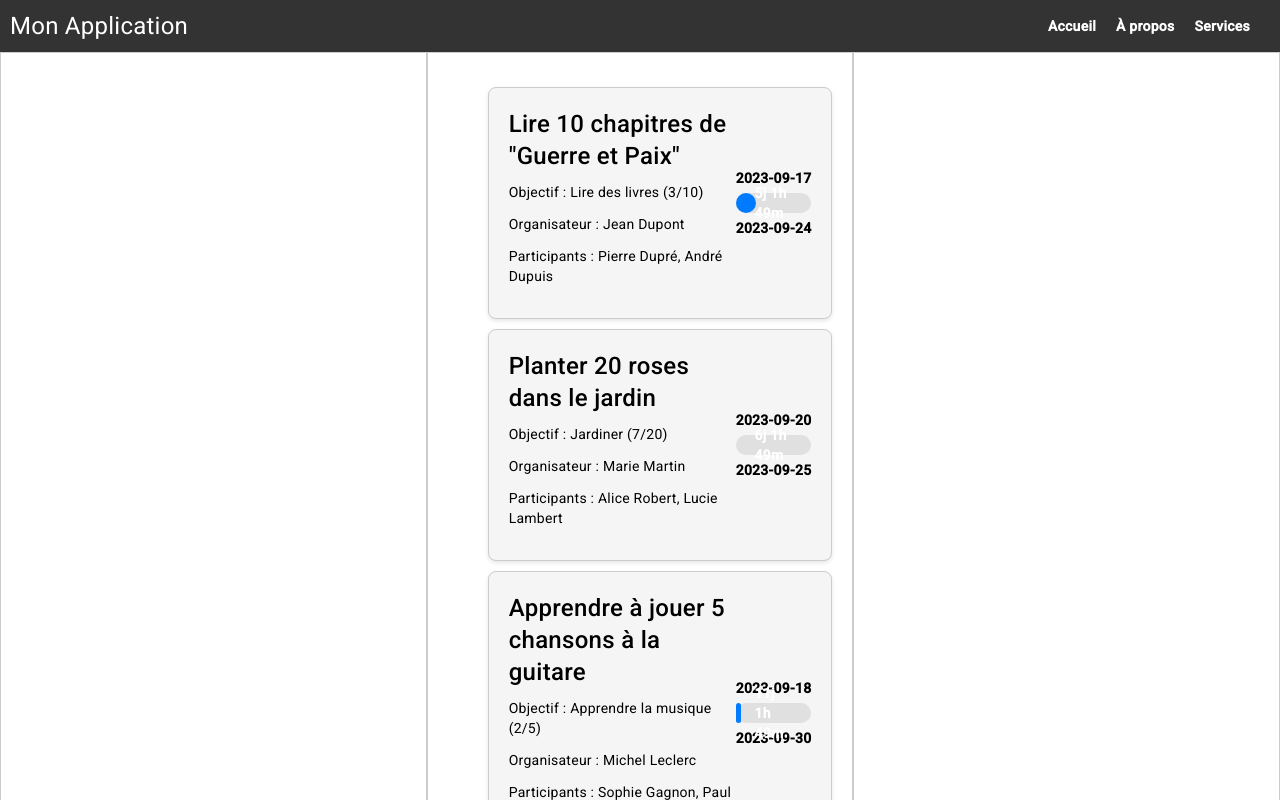
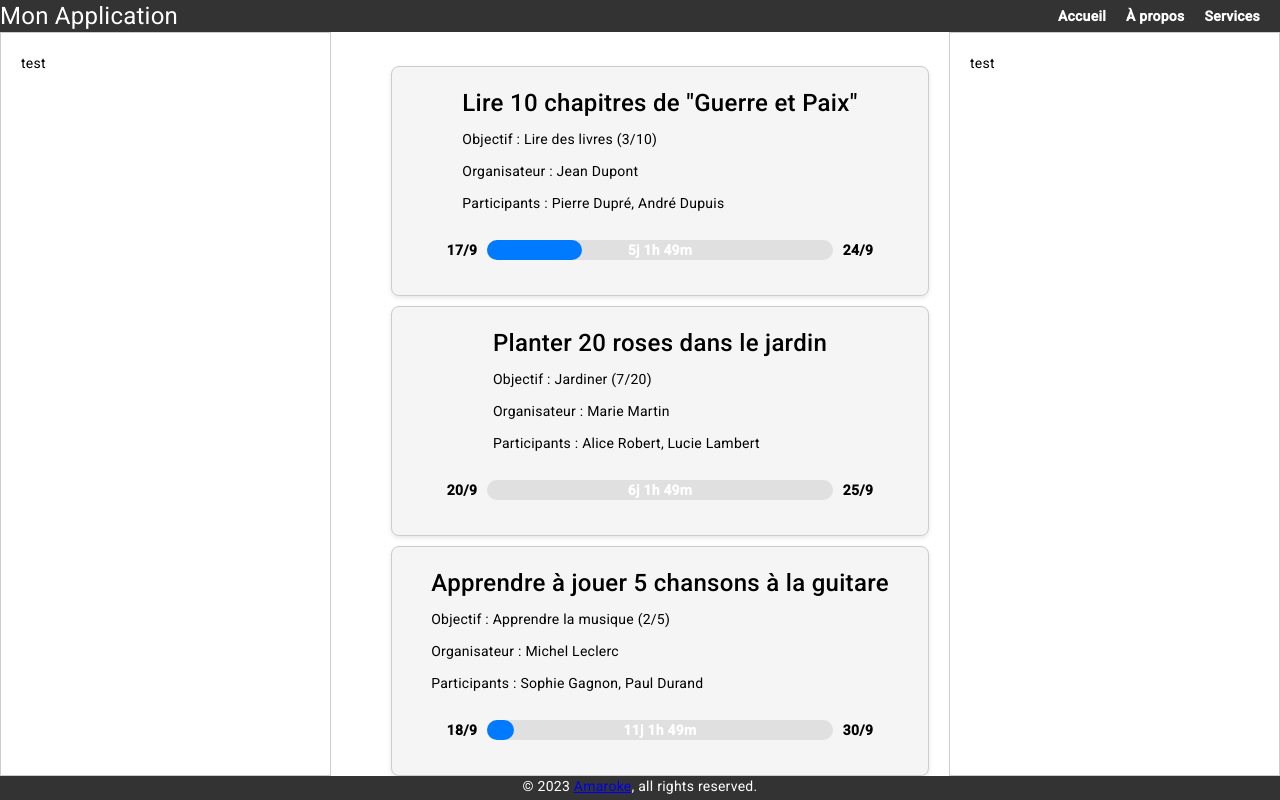
Before and after one commit to Amaroke/Achievo, an Angular app in the folder frontend/: page / in a window 1280 px wide. Shown: the top 800 px of the page. Built offline with nearby package versions, Linux system fonts and the light colour scheme.

Commit message:
fix 100vh and activity time display

```diff
--- a/frontend/src/app/activity-list/activity-list.component.html
+++ b/frontend/src/app/activity-list/activity-list.component.html
@@ -8,13 +8,13 @@
                 <p>Participants : {{ activity.participants.join(', ') }}</p>
             </div>
             <div class="activity-dates">
-                <p class="start-date">{{ activity.startDate }}</p>
+                <p class="start-date">{{ activity.startDate | date:'d/M' }}</p>
                 <div class="activity-progress">
                     <span class="progress-text">{{ calculateRemainingTime(activity.endDate) }}</span>
                     <div class="progress-bar" [style.width.%]="calculateProgress(activity.startDate, activity.endDate)">
                     </div>
                 </div>
-                <p class="end-date">{{ activity.endDate }}</p>
+                <p class="end-date">{{ activity.endDate | date:'d/M' }}</p>
             </div>
         </li>
     </ul>
--- a/frontend/src/app/activity-list/activity-list.component.scss
+++ b/frontend/src/app/activity-list/activity-list.component.scss
@@ -1,5 +1,6 @@
 .activity-case {
     display: flex;
+    flex-direction: column;
     justify-content: space-between;
     align-items: center;
     border: 1px solid #ccc;
@@ -21,8 +22,9 @@
 
 .activity-dates {
     display: flex;
-    flex-direction: column;
+    flex-direction: row;
     align-items: center;
+    width: 90%;
 }
 
 .activity-dates p {
@@ -32,6 +34,7 @@
 .start-date,
 .end-date {
     font-weight: bold;
+    padding: 10px;
 }
 
 .activity-progress {
@@ -46,7 +49,6 @@
     height: 100%;
     border-radius: 10px;
     background-color: #007bff;
-    /* Couleur de la barre de progression */
 }
 
 .progress-text {
--- a/frontend/src/app/app.component.html
+++ b/frontend/src/app/app.component.html
@@ -1,5 +1,3 @@
-<div class="app">
-    <app-navigation-bar></app-navigation-bar>
-    <app-main-section></app-main-section>
-    <app-footer></app-footer>
-</div>
+<app-navigation-bar></app-navigation-bar>
+<app-main-section></app-main-section>
+<app-footer></app-footer>
--- a/frontend/src/app/footer/footer.component.scss
+++ b/frontend/src/app/footer/footer.component.scss
@@ -4,7 +4,11 @@
     padding: 10px;
     text-align: center;
     flex-shrink: 0;
-    height: 2vh;
+    height: 3vh;
+    box-sizing: border-box;
+    margin: 0;
+    padding: 0;
+    flex-shrink: 0;
 }
 
 .container {
--- a/frontend/src/app/main-section/main-section.component.html
+++ b/frontend/src/app/main-section/main-section.component.html
@@ -1,9 +1,11 @@
 <div class="main-section">
     <div class="left-section">
+        test
     </div>
     <div class="center-section">
         <app-activity-list [activities]="activities"></app-activity-list>
     </div>
     <div class="right-section">
+        test
     </div>
 </div>
--- a/frontend/src/app/main-section/main-section.component.scss
+++ b/frontend/src/app/main-section/main-section.component.scss
@@ -2,14 +2,36 @@
     display: flex;
     flex-direction: row;
     flex: 1;
-    min-height: 94vh;
+    min-height: 93vh;
+    max-height: 93vh;
+    box-sizing: border-box;
+    margin: 0;
+    padding: 0;
     overflow-y: auto;
 }
 
 .left-section,
-.center-section,
 .right-section {
     flex: 1;
     padding: 20px;
     border: 1px solid #ccc;
+    position: sticky;
+    top: 0;
 }
+
+.center-section {
+    flex: 2;
+    padding: 20px;
+}
+
+::-webkit-scrollbar {
+    width: 0.3rem;
+}
+
+::-webkit-scrollbar-track {
+    background: white;
+}
+
+::-webkit-scrollbar-thumb {
+    background: black;
+}
--- a/frontend/src/app/navigation-bar/navigation-bar.component.scss
+++ b/frontend/src/app/navigation-bar/navigation-bar.component.scss
@@ -7,6 +7,9 @@
     justify-content: space-between;
     align-items: center;
     height: 4vh;
+    box-sizing: border-box;
+    margin: 0;
+    padding: 0;
 }
 
 .logo {
--- a/frontend/src/styles.scss
+++ b/frontend/src/styles.scss
@@ -1,5 +1,6 @@
 body,
 html {
+    box-sizing: border-box;
     margin: 0;
     padding: 0;
 }
```
Also changed, not shown: frontend/tsconfig.app.json (line endings or trailing spaces), frontend/tsconfig.json (line endings or trailing spaces), 2 other files (tests, documents, lock files or other folders).
